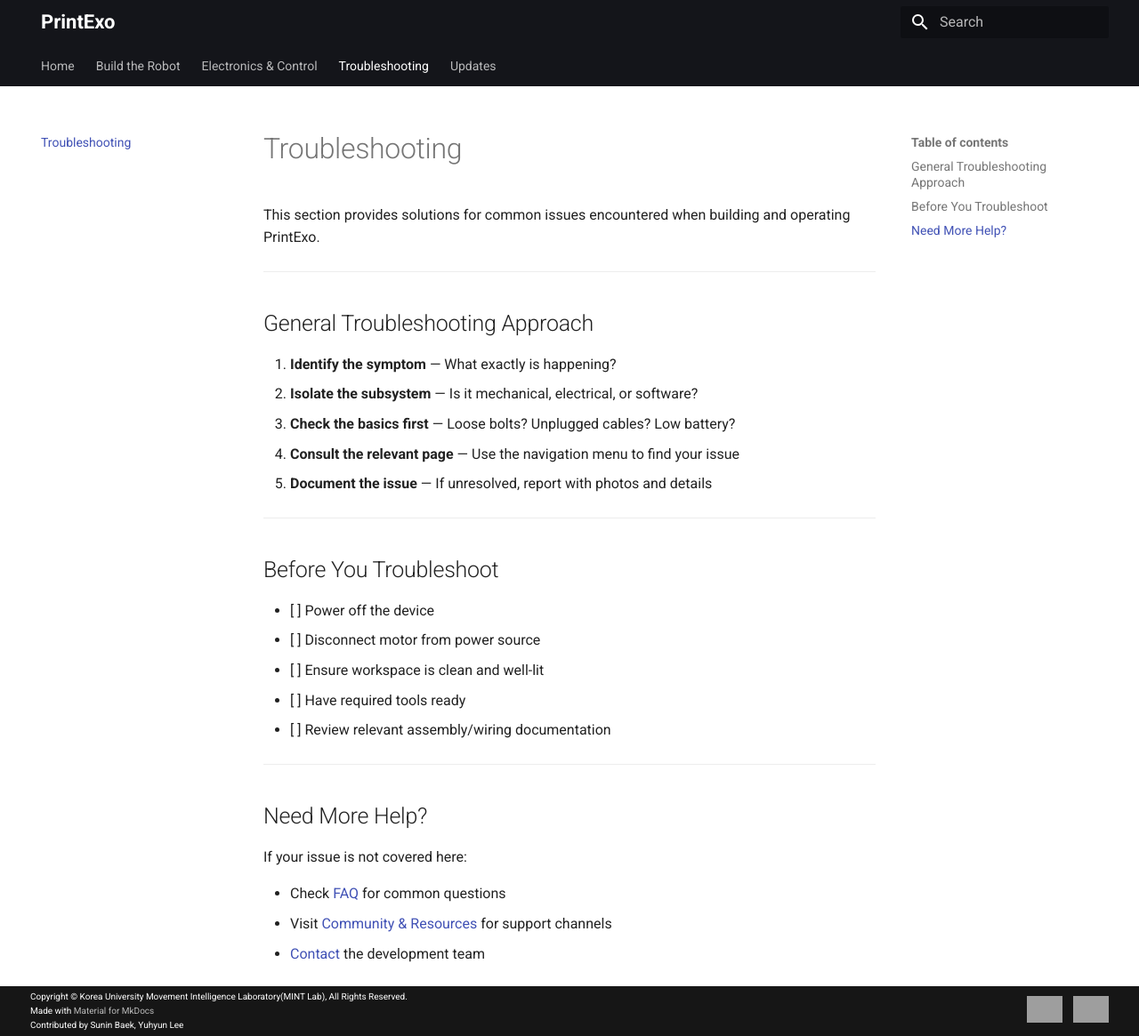
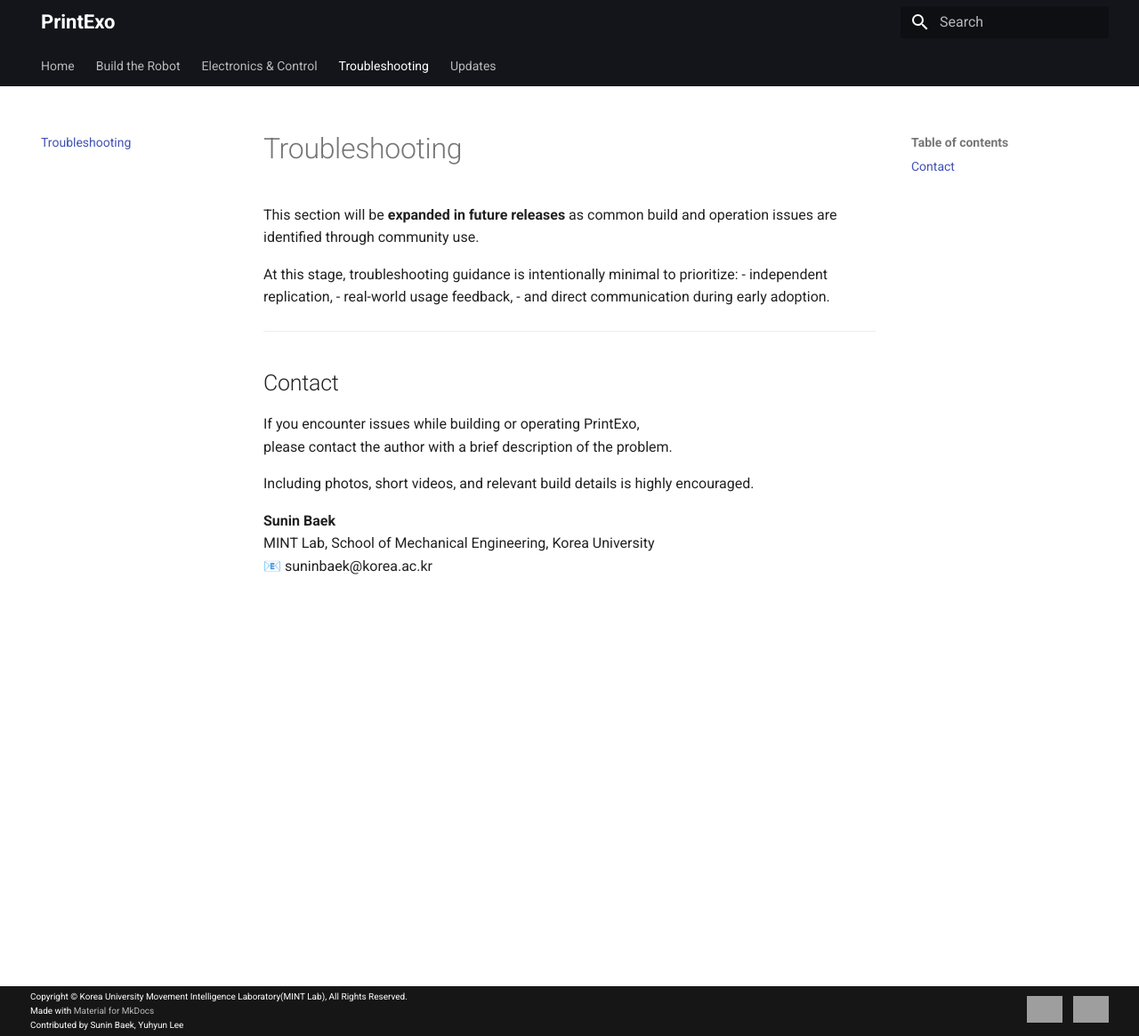
Before and after one commit to printexo/printexo.github.io, an MkDocs documentation site: the page built from docs/troubleshooting/index.md, in a window 1280 px wide and 1165 px high. Shown: the whole window at 89% size. Built offline with MkDocs 1.6.1 and Material for MkDocs 9.7.7, drawn with Linux system fonts in a browser that asks for light colours; grey boxes are pictures that could not be loaded.

Commit message:
Update index.md

```diff
--- a/docs/troubleshooting/index.md
+++ b/docs/troubleshooting/index.md
@@ -1,33 +1,21 @@
 # Troubleshooting
 
-This section provides solutions for common issues encountered when building and operating PrintExo.
+This section will be **expanded in future releases** as common build and operation issues are identified through community use.
+
+At this stage, troubleshooting guidance is intentionally minimal to prioritize:
+- independent replication,
+- real-world usage feedback,
+- and direct communication during early adoption.
 
 ---
 
-## General Troubleshooting Approach
+## Contact
 
-1. **Identify the symptom** — What exactly is happening?
-2. **Isolate the subsystem** — Is it mechanical, electrical, or software?
-3. **Check the basics first** — Loose bolts? Unplugged cables? Low battery?
-4. **Consult the relevant page** — Use the navigation menu to find your issue
-5. **Document the issue** — If unresolved, report with photos and details
+If you encounter issues while building or operating PrintExo,
+please contact the author with a brief description of the problem.
 
----
+Including photos, short videos, and relevant build details is highly encouraged.
 
-## Before You Troubleshoot
-
-- [ ] Power off the device
-- [ ] Disconnect motor from power source
-- [ ] Ensure workspace is clean and well-lit
-- [ ] Have required tools ready
-- [ ] Review relevant assembly/wiring documentation
-
----
-
-## Need More Help?
-
-If your issue is not covered here:
-
-- Check [FAQ](../comm_res/faq.md) for common questions
-- Visit [Community & Resources](../comm_res/index.md) for support channels
-- [Contact](../comm_res/contact.md) the development team
+**Sunin Baek**
+MINT Lab, School of Mechanical Engineering, Korea University
+📧 suninbaek@korea.ac.kr
```
